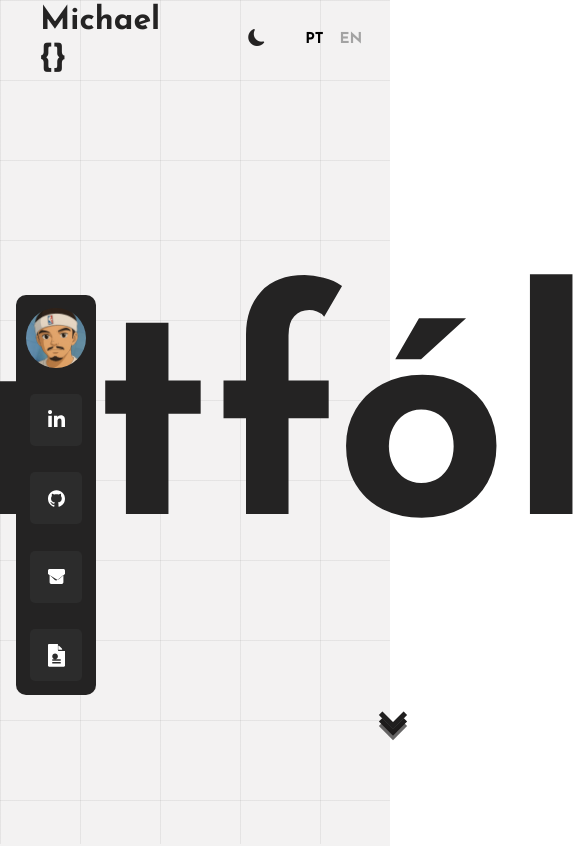
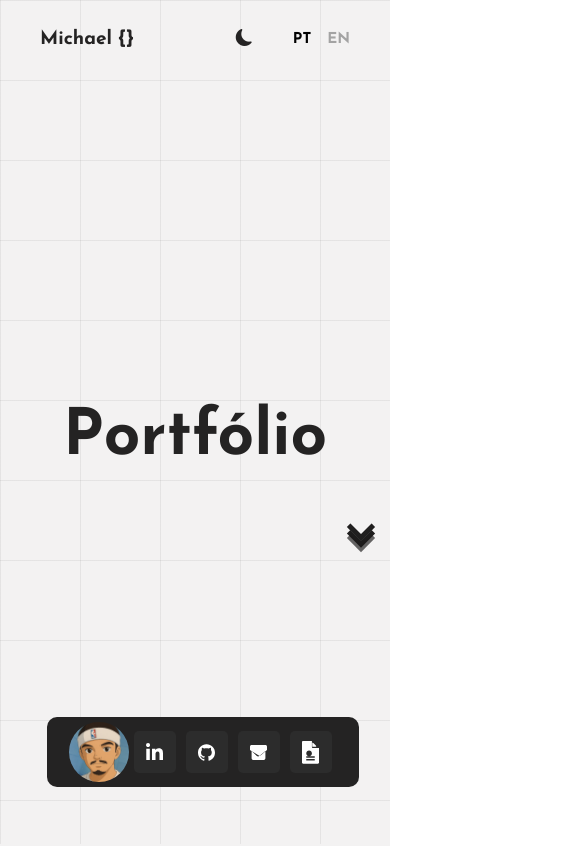
Before and after one commit to Maycondo/Portifolio, a React (Vite) app: page / in a window 390 px wide. Shown: the top 846 px of the page, 585 px wide, since content can reach past the window. Built offline with nearby package versions, Linux system fonts and the light colour scheme.

Commit message:
Corrigindo a grafia do título do portfólio e ajustando estilos responsivos no Painel de Admin. Atualizando tamanhos de fonte e margens para melhor apresentação.

```diff
--- a/index.html
+++ b/index.html
@@ -18,7 +18,7 @@
     <link href="./output.css" rel="stylesheet">
     <link href="https://cdn.jsdelivr.net/npm/bootstrap@5.3.3/dist/css/bootstrap.min.css" rel="stylesheet" integrity="sha384-QWTKZyjpPEjISv5WaRU9OFeRpok6YctnYmDr5pNlyT2bRjXh0JMhjY6hW+ALEwIH" crossorigin="anonymous">
     <link rel="stylesheet" href="https://cdnjs.cloudflare.com/ajax/libs/font-awesome/6.6.0/css/all.min.css" integrity="sha512-Kc323vGBEqzTmouAECnVceyQqyqdsSiqLQISBL29aUW4U/M7pSPA/gEUZQqv1cwx4OnYxTxve5UMg5GT6L4JJg==" crossorigin="anonymous" referrerpolicy="no-referrer" />
-    <title>Portifolio</title>
+    <title>Portfólio</title>
   </head>
   <body class="ModeLight">
     <div id="root"></div>
--- a/src/components/PainelAmind/PainelAmind.css
+++ b/src/components/PainelAmind/PainelAmind.css
@@ -89,3 +89,28 @@
     opacity: 1;
   }
 }
+
+@media (max-width: 480px) {
+  .Painel-Admin {
+    position: absolute;
+    display: flex;
+    flex-direction: row; /* <- esta linha é essencial */
+    justify-content: center;
+    align-items: center;
+    top: 85%;
+    left: 12%;
+    height: 70px;
+    width: 80%; /* use 100% para ocupar toda a largura da tela */
+    border-radius: 10px;
+    margin: 0;
+    z-index: 1;
+  }
+
+  .socialContainer {
+    width: 42px;
+    height: 42px;
+    border-radius: 5px;
+    margin: 0 5px;
+
+}
+}
--- a/src/index.css
+++ b/src/index.css
@@ -190,7 +190,7 @@ header {
 }
 
 .Portfólio {
-  font-size: clamp(19rem, 3vw, 2rem);
+  font-size: 19rem  ;
   font-weight: 900;
   margin: 1rem;
   text-align: center;
@@ -305,6 +305,7 @@ header {
 .Container-Title {
   height: 100%;
   width: 100%;
+  margin: 0%;
   flex-direction: column;
   justify-content: center;
   align-items: center;
@@ -322,8 +323,13 @@ header {
   padding: 0.5rem;
 }
 
-#Portifolio {
-  font-size: 1.7rem;
+#Name {
+  font-size: 1.2rem;
+  display: flex;
+}
+
+.Portfólio {
+  font-size: 4rem;
   margin: 0.5rem;
 }
 
@@ -349,6 +355,7 @@ header {
   justify-content: center;
   align-items: center;
   flex-direction: column;
+  z-index: 1000;
 }
 
 .Nav_animetion nav a {
```
